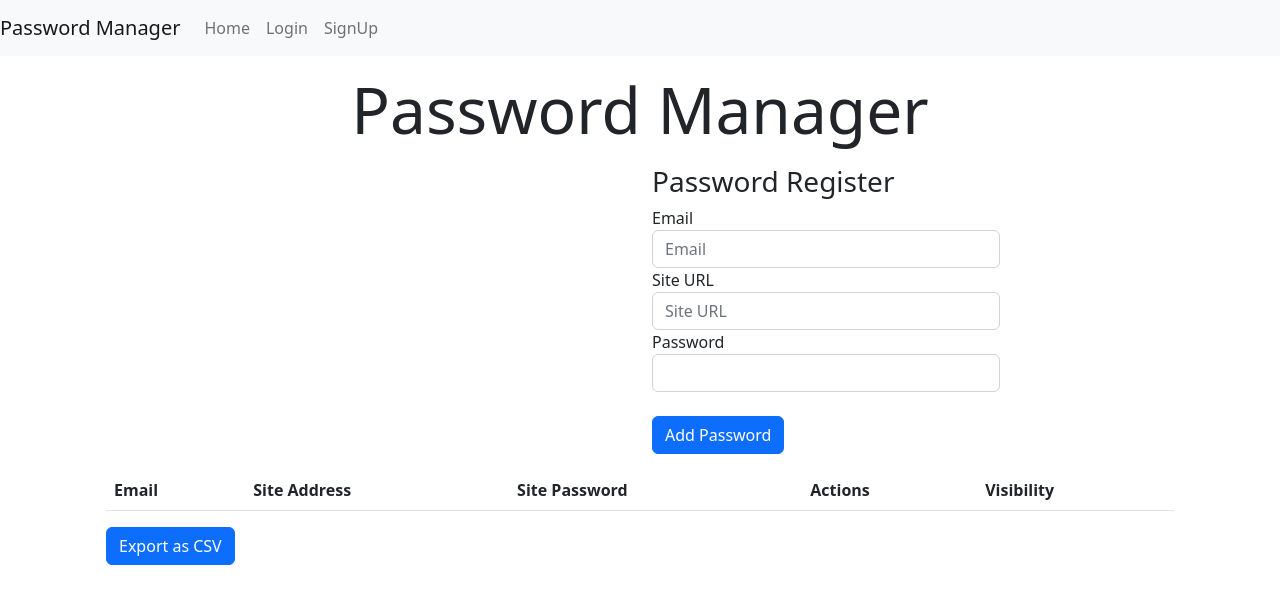
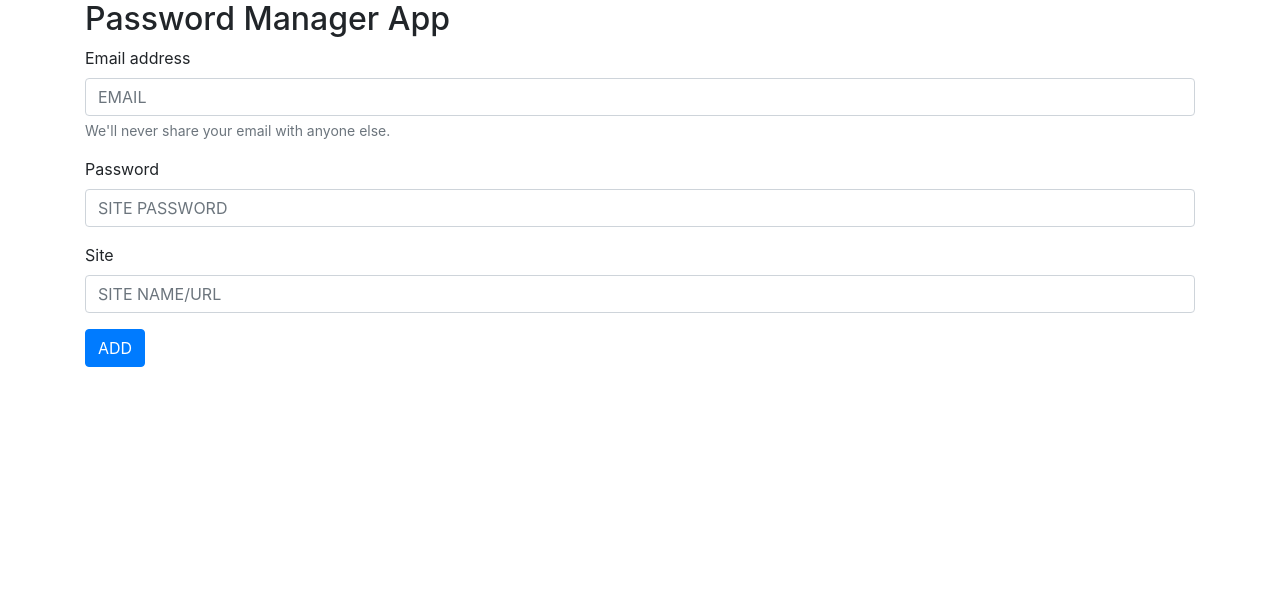
Before and after one commit to Nilanjan-nath/2023-Minor-Project, a Flask app: template templates/index.html in a window 1280 px wide. Shown: the top 604 px of the page. Run offline with Flask 3, Linux system fonts and the light colour scheme; the template is opened without the code that fills it, so the values that code supplies are empty.

Commit message:
started the frontend part

```diff
--- a/app.py
+++ b/app.py
@@ -1,10 +1,53 @@
-from flask import Flask ,render_template
+from flask import Flask , render_template , request , url_for, blueprints
+from flask_sqlalchemy import SQLAlchemy
+
 
 app = Flask(__name__)
+app.config["SQLALCHEMY_DATABASE_URI"] = "sqlite:///ppmanager.db"
+app.config["SECRET_KEY"]="RALFJALASLSDF"
 
-@app.route('/add')
-def helloworld():
+db=SQLAlchemy(app)
+
+with app.app_context():
+    db.create_all()
+
+#model/schema for data
+class PasswordManager(db.Model):
+    id = db.Column(db.Integer, primary_key=True)
+    email= db.Column(db.String(20), unique=False, nullable=False )
+    site_password = db.Column(db.String(20),unique=False,nullable=False)
+    site_name = db.Column(db.String(220), nullable=False)
+
+    def __repr__(self):
+        return '<PasswordManager %r>' %self.email
+
+
+
+@app.route('/')
+def helloWorld():
     return render_template("index.html")
 
-if __name__=='__main__':
-    app.run(debug=True, port=8000)
+@app.route('/add', methods =["GET", "POST"])
+
+def add_details():
+    if request.method == "POST":
+        email = request.form["email"]
+        site_password = request.form["site_password"]
+        site_name = request.form["site_name"]
+
+    return "adding Hello world"
+
+
+@app.route('/update')
+def update_details():
+    return "Hello world"
+
+
+@app.route('/delete')
+def delete_details():
+    return "Hello world"
+
+
+
+if __name__ == '__main__':
+    app.run(debug=True)
--- a/templates/base.html
+++ /dev/null
@@ -1,54 +0,0 @@
-<!DOCTYPE html>
-<html>
-
-<head>
-    <meta charset="utf-8">
-    <meta name="viewport" content="width=device-width, initial-scale=1">
-    <title>Password Master</title>
-    <link href="https://cdn.jsdelivr.net/npm/bootstrap@5.2.0-beta1/dist/css/bootstrap.min.css" rel="stylesheet" integrity="sha384-0evHe/X+R7YkIZDRvuzKMRqM+OrBnVFBL6DOitfPri4tjfHxaWutUpFmBp4vmVor" crossorigin="anonymous">
-</head>
-
-<body>
-<nav class="navbar navbar-expand-lg navbar-light bg-light">
-  <a class="navbar-brand" href="{{url_for('home_page')}}">Password Manager</a>
-  <button class="navbar-toggler" type="button" data-toggle="collapse" data-target="#navbarSupportedContent" aria-controls="navbarSupportedContent" aria-expanded="false" aria-label="Toggle navigation">
-    <span class="navbar-toggler-icon"></span>
-  </button>
-  <div class="collapse navbar-collapse" id="navbarSupportedContent">
-    <ul class="navbar-nav">
-        {% if not current_user.is_authenticated %}
-      <li class="nav-item active">
-        <a class="nav-link" href="{{url_for('home_page')}}">Home</a>
-      </li>
-      <li class="nav-item">
-        <a class="nav-link" href="{{url_for('auth.login')}}">Login</a>
-      </li>
-
-      <li class="nav-item">
-        <a class="nav-link" href="{{url_for('auth.signup')}}">SignUp</a>
-      </li>
-      {% endif %}
-
-      {% if current_user.is_authenticated %}
-      <li class="nav-item active">
-        <a class="nav-link" href="{{url_for('index')}}">Manager</a>
-      </li>
-      <li class="nav-item">
-        <a class="nav-link" href="{{url_for('auth.logout')}}">Logout</a>
-      </li>
-      {% endif %}
-    </ul>
-  </div>
-</nav>
-
-            <div class="container">
-               {% block content %}
-               {% endblock %}
-            </div>
-
-
-    <script src="https://cdn.jsdelivr.net/npm/bootstrap@5.2.0-beta1/dist/js/bootstrap.bundle.min.js" integrity="sha384-pprn3073KE6tl6bjs2QrFaJGz5/SUsLqktiwsUTF55Jfv3qYSDhgCecCxMW52nD2" crossorigin="anonymous"></script>
-
-</body>
-
-</html>
--- a/templates/index.html
+++ b/templates/index.html
@@ -1,91 +1,51 @@
-{% extends "base.html" %}
+<!DOCTYPE html>
+<html lang="en">
 
-{% block content %}
-        <div>
-            <h3 class="display-3 text-center my-3">Password Manager</h3>
+<head>
+  <meta charset="UTF-8">
+  <meta name="viewport" content="width=device-width, initial-scale=1.0">
+  <title>Document</title>
+  <link rel="stylesheet" href="https://cdn.jsdelivr.net/npm/bootstrap@4.6.2/dist/css/bootstrap.min.css"
+    integrity="sha384-xOolHFLEh07PJGoPkLv1IbcEPTNtaed2xpHsD9ESMhqIYd0nLMwNLD69Npy4HI+N" crossorigin="anonymous">
+</head>
+
+<body>
+    <div class="container">
+      <h2>Password Manager App</h2>
+    </div>
+    <div class="container">
+      <form method="POST" action="/add">
+        <!-- email -->
+        <div class="form-group">
+          <label for="email">Email address</label>
+          <input type="email" class="form-control" id="email" name = "email" aria-describedby="emailHelp" placeholder="EMAIL">
+          <small id="emailHelp" class="form-text text-muted">We'll never share your email with anyone else.</small>
+        </div>
+        <!-- password -->
+        <div class="form-group">
+          <label for="site_password">Password</label>
+          <input type="password" class="form-control" id="password" name ="site_password" placeholder="SITE PASSWORD">
+        </div>
+        <!-- site name -->
+        <div class="form-group">
+          <label for="site_name">Site</label>
+          <input type="text" class="form-control" id="site" name = "site_name" placeholder="SITE NAME/URL">
         </div>
 
-<div class="container">
-        <!-- RESPONSIVE CLASSES -->
-    <div class="row">
-      <!-- stacks the columns on small screen sizes  -->
-      <div class="col-md-6">
-        <h3></h3>
-        <p></p>
-      </div>
-      <!--FORMS HERE-->
-      <div class="col-md-4">
-        <h3>Password Register</h3>
-          <!--FORMS HERE-->
-        <form method="POST" action="/add">
-        <label for="profile-url">Email</label>
-        <div class="input-group">
-            <input type="email" class="form-control" name="email" placeholder="Email">
-        </div>
-        <label for="profile-url">Site URL</label>
-        <div class="input-group">
-            <input type="text" class="form-control" name="site_url" placeholder="Site URL">
-        </div>
-        <label for="site_password">Password</label>
-        <div class="input-group">
-            <input type="password" class="form-control" name="site_password" id="profile-url">
-        </div>
-        <br>
-         <button type="submit" class="btn btn-primary mb-3">Add Password</button>
-        </form>
-          <!--FORMS HERE-->
-
-      </div>
-
+        <button type="submit" class="btn btn-primary">ADD</button>
+      </form>
     </div>
 
 
 
-  <div class="container">
-            <table class="table">
-            <!-- gives only the heading a black background -->
-            <thead class="thead-inverse">
-        <tr>
-            <th>Email</th>
-            <th>Site Address</th>
-            <th>Site Password</th>
-            <th>Actions</th>
-            <th>Visibility</th>
 
-        </tr>
-    </thead>
-    <tbody>
-        {% for task in passwordlist %}
-            <tr>
-                <td>{{ task.email }}</td>
-                <td>{{ task.site_url }}</td>
-                <td><input type="password" value="{{ task.site_password }}" id="{{ task.id}}"></td>
-                <td>
-                    <a class="btn btn-outline-danger btn-sm" role="button" href="/delete/{{task.id}}">Delete</a>
-                    <br>
-                    <a class="btn btn-outline-success btn-sm" role="button" href="/update/{{task.id}}">Update</a>
-                   </td>
-                <!-- <td>
-                    <input type="checkbox" onclick="myFunction({{ task.id}})">Show Password
-                </td> -->
-            </tr>
-    </tbody>
-        {% endfor %}
-    </table>
-  </div>
-  <div class="container">
-       <a href="{{url_for('export_data')}}" type="button" class="btn btn-primary mb-3">Export as CSV</a>
-  </div>
-</div>
+  <script src="https://cdn.jsdelivr.net/npm/jquery@3.5.1/dist/jquery.slim.min.js"
+    integrity="sha384-DfXdz2htPH0lsSSs5nCTpuj/zy4C+OGpamoFVy38MVBnE+IbbVYUew+OrCXaRkfj"
+    crossorigin="anonymous"></script>
+  <script src="https://cdn.jsdelivr.net/npm/bootstrap@4.6.2/dist/js/bootstrap.bundle.min.js"
+    integrity="sha384-Fy6S3B9q64WdZWQUiU+q4/2Lc9npb8tCaSX9FK7E8HnRr0Jz8D6OP9dO5Vg3Q9ct"
+    crossorigin="anonymous"></script>
 
-    <script>
-function myFunction(pid) {
-  var x = document.getElementById(pid);
-  if (x.type === "password") {
-    x.type = "text";
-  } else {
-    x.type = "password";
-  }
-}
-</script>
-{% endblock %}
+</body>
+
+</html>
```
Also changed, not shown: instance/ppmanager.db (added).
